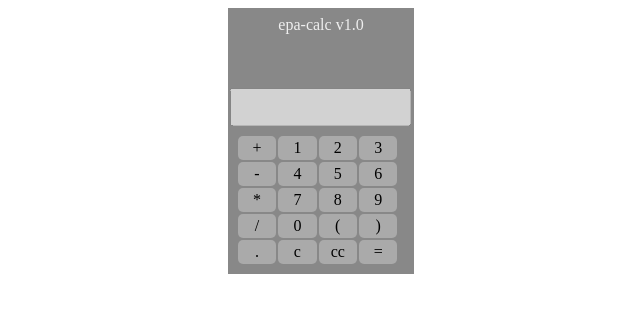
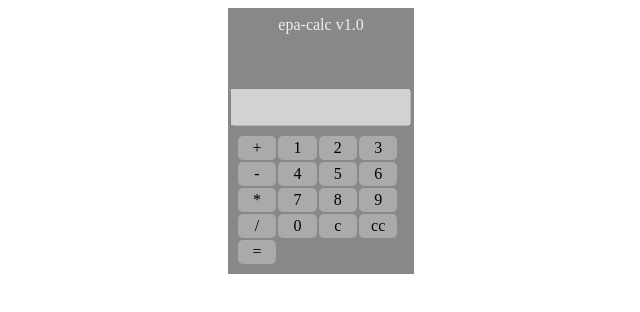
Before and after one commit to theKGS/foundations-calculator, a plain HTML site: page index.html in a window 1280 px wide. Shown: the whole page, without its empty margins (319-959 px from the left). Drawn offline with Linux system fonts and the light colour scheme.

Commit message:
Remove unused UI components

```diff
--- a/index.html
+++ b/index.html
@@ -28,9 +28,6 @@
             <div class="btn"><p>9</p></div>
             <div class="btn"><p>/</p></div>
             <div class="btn"><p>0</p></div>
-            <div class="btn"><p>(</p></div>
-            <div class="btn"><p>)</p></div>
-            <div class="btn"><p>.</p></div>
             <div class="btn"><p>c</p></div>
             <div class="btn"><p>cc</p></div>
             <div class="btn"><p>=</p></div>
```
